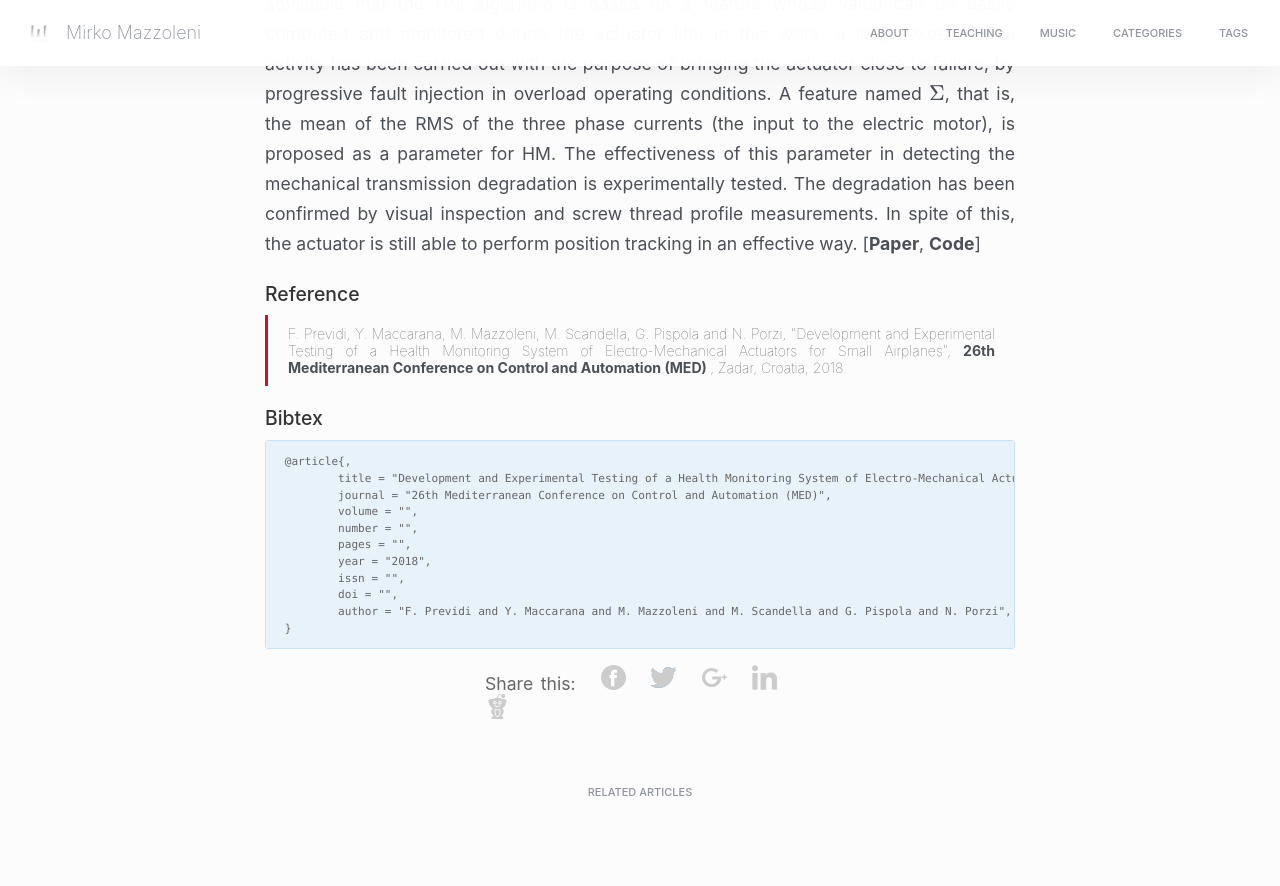
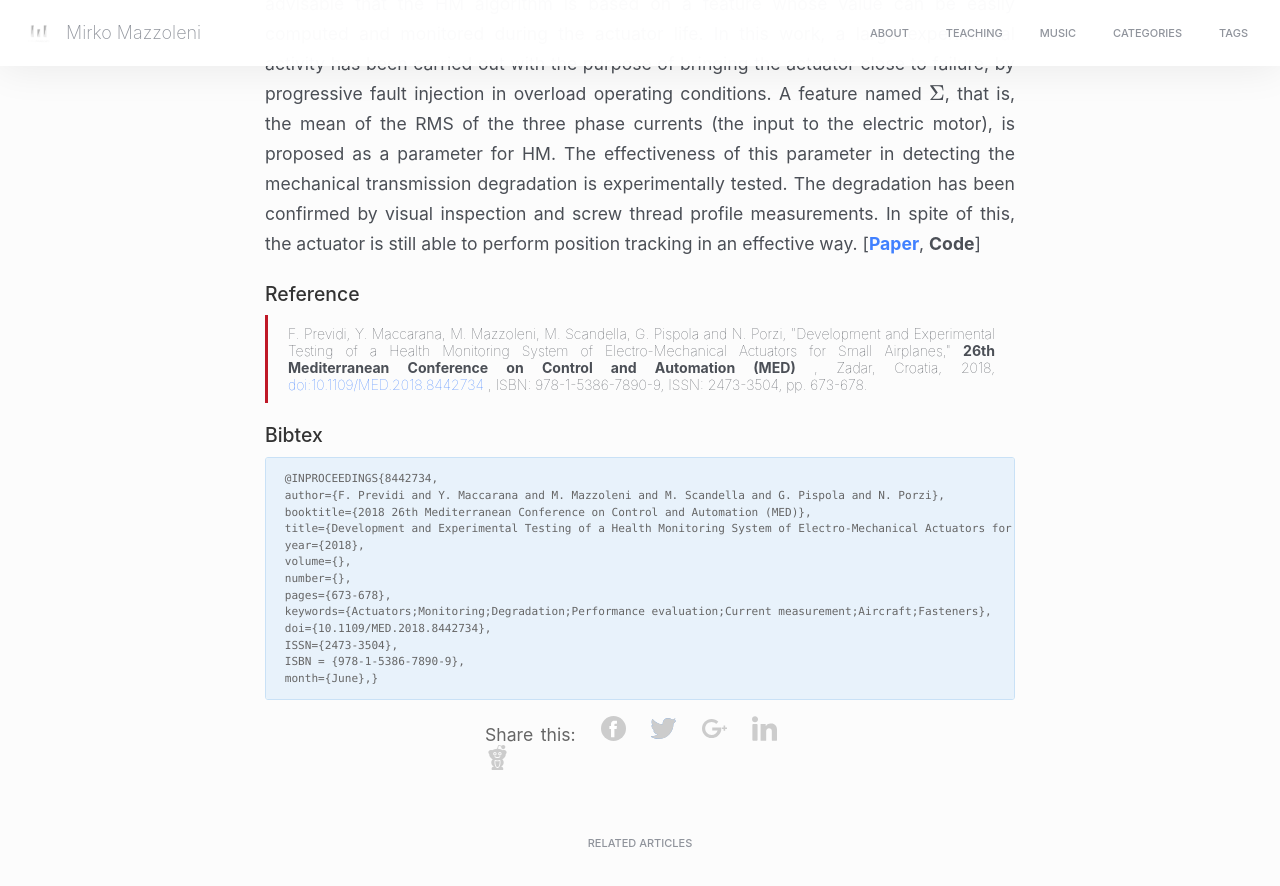
Before and after one commit to MirkoMazzoleni/MirkoMazzoleni.github.io, a Jekyll site: the page built from _posts/2018-06-21-IEEE_MED_Reprise.md, in a window 1280 px wide and 900 px high, scrolled down 594 px. Shown: the top 886 px of the window. Built offline with Jekyll 4.4.1, drawn with Linux system fonts in a browser that asks for light colours; nearby versions of some CDN libraries; formulas are drawn with MathJax 3; before the commit the page ends 1444 px from its top, so only the background shows below that.

Commit message:
add CCTA paper and MED information

````diff
--- a/_posts/2018-06-21-IEEE_MED_Reprise.md
+++ b/_posts/2018-06-21-IEEE_MED_Reprise.md
@@ -39,8 +39,7 @@ in detecting the mechanical transmission degradation is experimentally tested. T
 inspection and screw thread profile measurements. In spite of
 this, the actuator is still able to perform position tracking in
 an effective way.
- [<strong>Paper</strong>, <strong>Code</strong>]
-
+ [<strong>[Paper](http://move.unibg.it/cal/wp-content/uploads/2018/08/2018-IEEE-MED-Development-and-Experimental-Testing-of-a-Health-Monitoring-System.pdf)</strong>, <strong>Code</strong>]
 
 
 
@@ -48,21 +47,22 @@ an effective way.
 #### Reference
 
 <blockquote>
-	F. Previdi, Y. Maccarana, M. Mazzoleni, M. Scandella, G. Pispola and N. Porzi, "Development and Experimental Testing of a Health Monitoring System of Electro-Mechanical Actuators for Small Airplanes",  <strong> 26th Mediterranean Conference on Control and Automation (MED) </strong>, Zadar, Croatia, 2018.
-<a href=""> </a>
+	F. Previdi, Y. Maccarana, M. Mazzoleni, M. Scandella, G. Pispola and N. Porzi, "Development and Experimental Testing of a Health Monitoring System of Electro-Mechanical Actuators for Small Airplanes,"  <strong>  26th Mediterranean Conference on Control and Automation (MED) </strong>, Zadar, Croatia, 2018, <a href="https://doi.org/10.1109/MED.2018.8442734"> doi:10.1109/MED.2018.8442734 </a>, ISBN: 978-1-5386-7890-9, ISSN: 2473-3504, pp. 673-678.
 </blockquote>
 
 #### Bibtex
 ```
-@article{,
-	title = "Development and Experimental Testing of a Health Monitoring System of Electro-Mechanical Actuators for Small Airplanes",
-	journal = "26th Mediterranean Conference on Control and Automation (MED)",
-	volume = "",
-	number = "",
-	pages = "",
-	year = "2018",
-	issn = "",
-	doi = "",
-	author = "F. Previdi and Y. Maccarana and M. Mazzoleni and M. Scandella and G. Pispola and N. Porzi",
-}
+@INPROCEEDINGS{8442734,
+author={F. Previdi and Y. Maccarana and M. Mazzoleni and M. Scandella and G. Pispola and N. Porzi},
+booktitle={2018 26th Mediterranean Conference on Control and Automation (MED)},
+title={Development and Experimental Testing of a Health Monitoring System of Electro-Mechanical Actuators for Small Airplanes},
+year={2018},
+volume={},
+number={},
+pages={673-678},
+keywords={Actuators;Monitoring;Degradation;Performance evaluation;Current measurement;Aircraft;Fasteners},
+doi={10.1109/MED.2018.8442734},
+ISSN={2473-3504},
+ISBN = {978-1-5386-7890-9},
+month={June},}
 ```
````
Also changed, not shown: _posts/2018-08-24-IEEE_CCTA_Reprise.md (added, +45 -0 lines), images/2018-08-24-IEEE_CCTA_Reprise/change_detection_batch.PNG (added).
